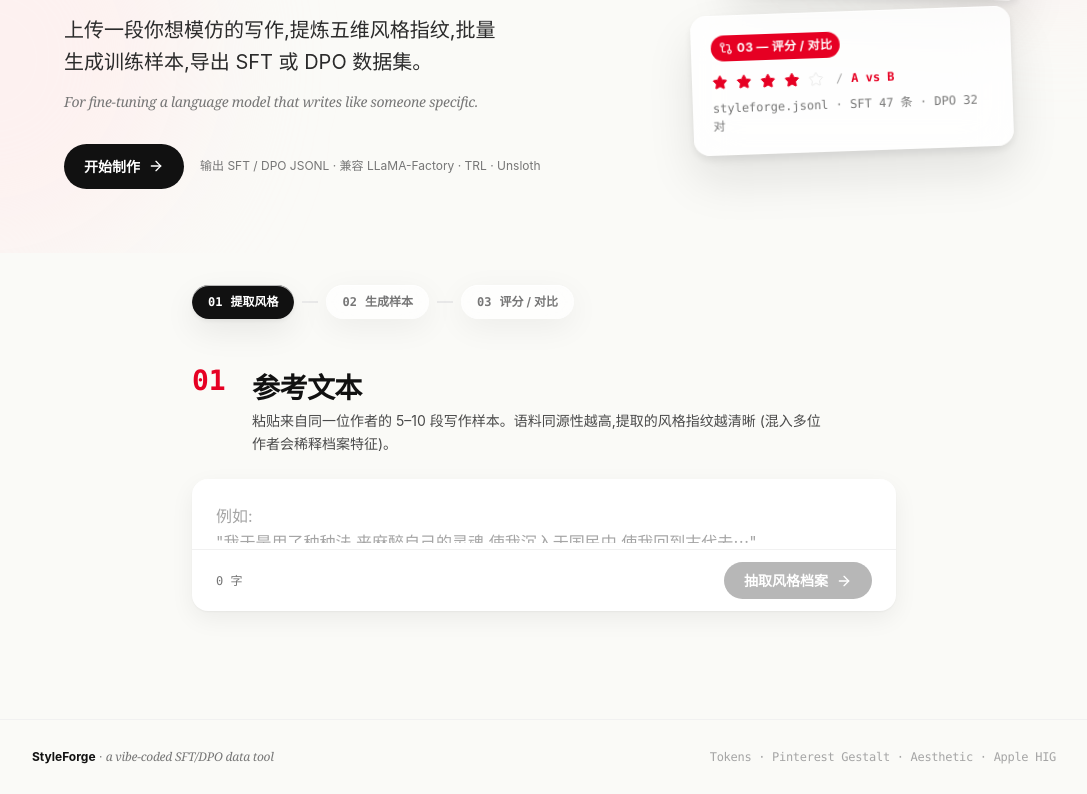
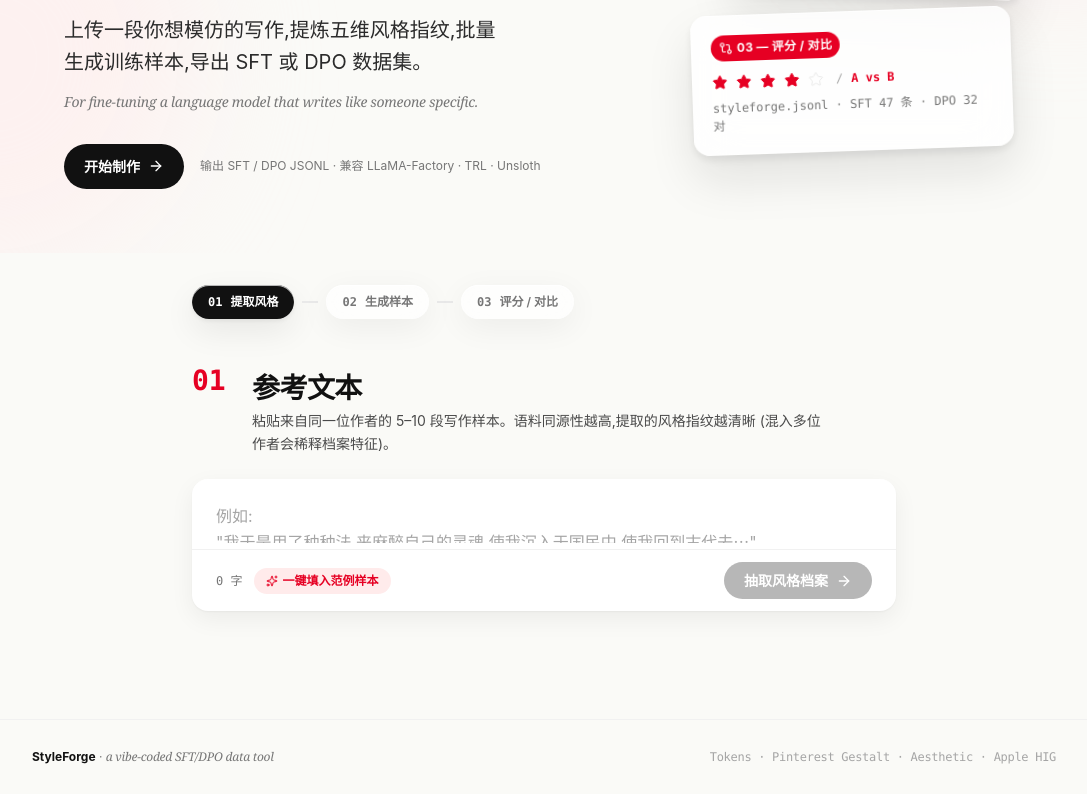
Before and after one commit to ChenxingJi-Innovate/styleforge, a Next.js app: page / in a window 1280 px wide. Shown: the part 391-1185 px from the top of the page, without its empty margins (96-1183 px from the left). Built offline with nearby package versions, Linux system fonts and the light colour scheme.

Commit message:
Add 'Try a sample' button to fill textarea with literary example (zh/en)

```diff
--- a/app/page.tsx
+++ b/app/page.tsx
@@ -20,6 +20,7 @@ type Dict = {
   pc3_badge: string; pc3_caption: string;
   progress1: string; progress2: string; progress3: string;
   s1_title: string; s1_subtitle: string; placeholder_refs: string; char_unit: string;
+  btn_fill_sample: string; sample_text: string;
   btn_extract: string; btn_extracting: string;
   s2_title: string; s2_subtitle: string; profile_label: string;
   mode_label: string; mode_sft: string; mode_sft_desc: string; mode_dpo: string; mode_dpo_desc: string;
@@ -59,6 +60,16 @@ const i18n: Record<Lang, Dict> = {
     s1_subtitle: '粘贴来自同一位作者的 5–10 段写作样本。语料同源性越高,提取的风格指纹越清晰 (混入多位作者会稀释档案特征)。',
     placeholder_refs: `例如:\n"我于是用了种种法,来麻醉自己的灵魂,使我沉入于国民中,使我回到古代去⋯"\n"我自爱我的野草,但我憎恶这以野草作装饰的地面⋯"\n⋯`,
     char_unit: '字',
+    btn_fill_sample: '一键填入范例样本',
+    sample_text: `我于是用了种种法,来麻醉自己的灵魂,使我沉入于国民中,使我回到古代去。后来也亲历或旁观过几样更寂寞更悲哀的事,都为我所不愿追怀,甘心使他们和我的脑一同消灭在泥土里的。
+
+我自爱我的野草,但我憎恶这以野草作装饰的地面。地火在地下运行,奔突;熔岩一旦喷出,将烧尽一切野草,以及乔木,于是并且无可朽腐。
+
+S 会馆里有三间屋,相传是往昔曾在院子里的槐树上缢死过一个女人的,现在槐树已经高不可攀了,而这屋还没有人住;许多年,我便寓在这屋里钞古碑。客中少有人来,古碑中也遇不到什么问题和主义,而我的生命却居然暗暗的消去了,这也就是我惟一的愿望。
+
+假如一间铁屋子,是绝无窗户而万难破毁的,里面有许多熟睡的人们,不久都要闷死了,然而是从昏睡入死灭,并不感到就死的悲哀。现在你大嚷起来,惊起了较为清醒的几个人,使这不幸的少数者来受无可挽救的临终的苦楚,你倒以为对得起他们么?
+
+我向来不惮以最坏的恶意来推测人心,然而我又不料,竟会下劣凶残到这地步。况且始终微笑的和蔼的人,更何至于无端在府门前被毒打呢?`,
     btn_extract: '抽取风格档案', btn_extracting: '正在分析风格',
     s2_title: '风格档案 & 生成', s2_subtitle: '基于参考产出五维风格指纹,然后选择数据生产模式。',
     profile_label: 'Style Profile',
@@ -109,6 +120,16 @@ const i18n: Record<Lang, Dict> = {
     s1_subtitle: 'Paste 5–10 writing samples from a single author. Higher source consistency yields a sharper style fingerprint (mixing authors dilutes the profile).',
     placeholder_refs: `e.g.\n"We tell ourselves stories in order to live. We interpret what we see, select the most workable of the multiple choices..."\n"All writers are vain, selfish, and lazy, and at the very bottom of their motives there lies a mystery..."\n⋯`,
     char_unit: 'chars',
+    btn_fill_sample: 'Try a sample',
+    sample_text: `We tell ourselves stories in order to live. The princess is caged in the consulate. The man with the candy will lead the children into the sea. The naked woman on the ledge outside the window on the sixteenth floor is a victim of accidie, or the naked woman is an exhibitionist, and it would be "interesting" to know which.
+
+I have already lost touch with a couple of people I used to be; one of them, a seventeen-year-old, presents little threat, although it would be of some interest to me to know again what it feels like to sit on a river levee drinking vodka-and-orange-juice and listening to Les Paul and Mary Ford and their echoes sing "How High the Moon" on the car radio.
+
+I write entirely to find out what I'm thinking, what I'm looking at, what I see and what it means. What I want and what I fear.
+
+When I was younger I never thought of myself as anything but a writer, but somewhere along the line I had stopped thinking of myself as a reporter, which had been a job. Reporting required leaving home, which was now exactly what I did not want to do.
+
+To free us from the expectations of others, to give us back to ourselves — there lies the great, singular power of self-respect. Without it, one eventually discovers the final turn of the screw: one runs away to find oneself, and finds no one at home.`,
     btn_extract: 'Extract Profile', btn_extracting: 'Analyzing',
     s2_title: 'Profile & Generation', s2_subtitle: 'Distill a 5-dim profile, then pick a data-production mode.',
     profile_label: 'Style Profile',
@@ -378,8 +399,19 @@ export default function Home() {
               value={refs}
               onChange={e => setRefs(e.target.value)}
             />
-            <div className="flex items-center justify-between px-600 py-300 border-t border-roboflow-100">
-              <span className="text-100 font-mono text-roboflow-500">{refs.length} {t.char_unit}</span>
+            <div className="flex flex-wrap items-center justify-between gap-300 px-600 py-300 border-t border-roboflow-100">
+              <div className="flex items-center gap-300">
+                <span className="text-100 font-mono text-roboflow-500">{refs.length} {t.char_unit}</span>
+                {!refs && (
+                  <button
+                    onClick={() => setRefs(t.sample_text)}
+                    className="inline-flex items-center gap-100 px-300 py-100 rounded-pill bg-pushpin-50 text-pushpin-450 text-100 font-bold transition-all duration-300 ease-apple hover:bg-pushpin-100 hover:scale-105 active:scale-95"
+                  >
+                    <Sparkles className="w-3 h-3" />
+                    {t.btn_fill_sample}
+                  </button>
+                )}
+              </div>
               <button
                 onClick={extract}
                 disabled={loading !== null || !refs.trim()}
```
